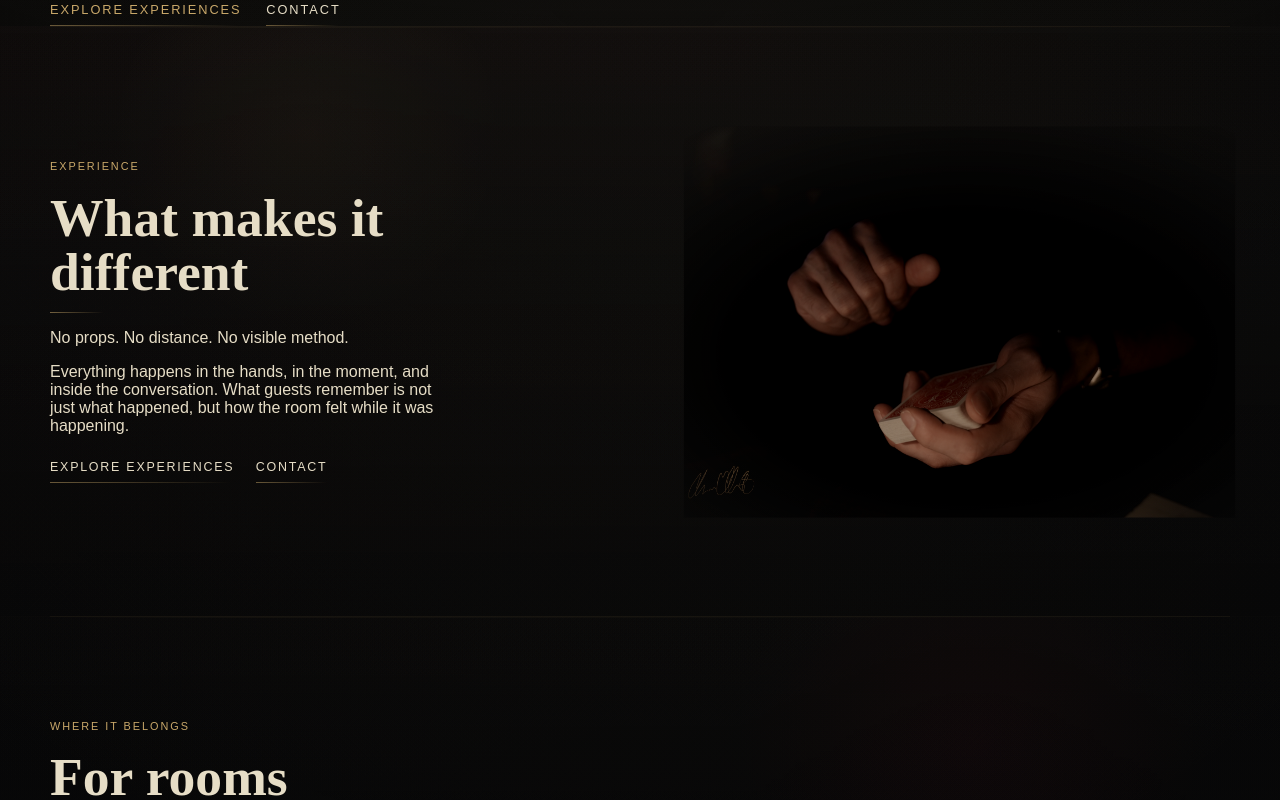
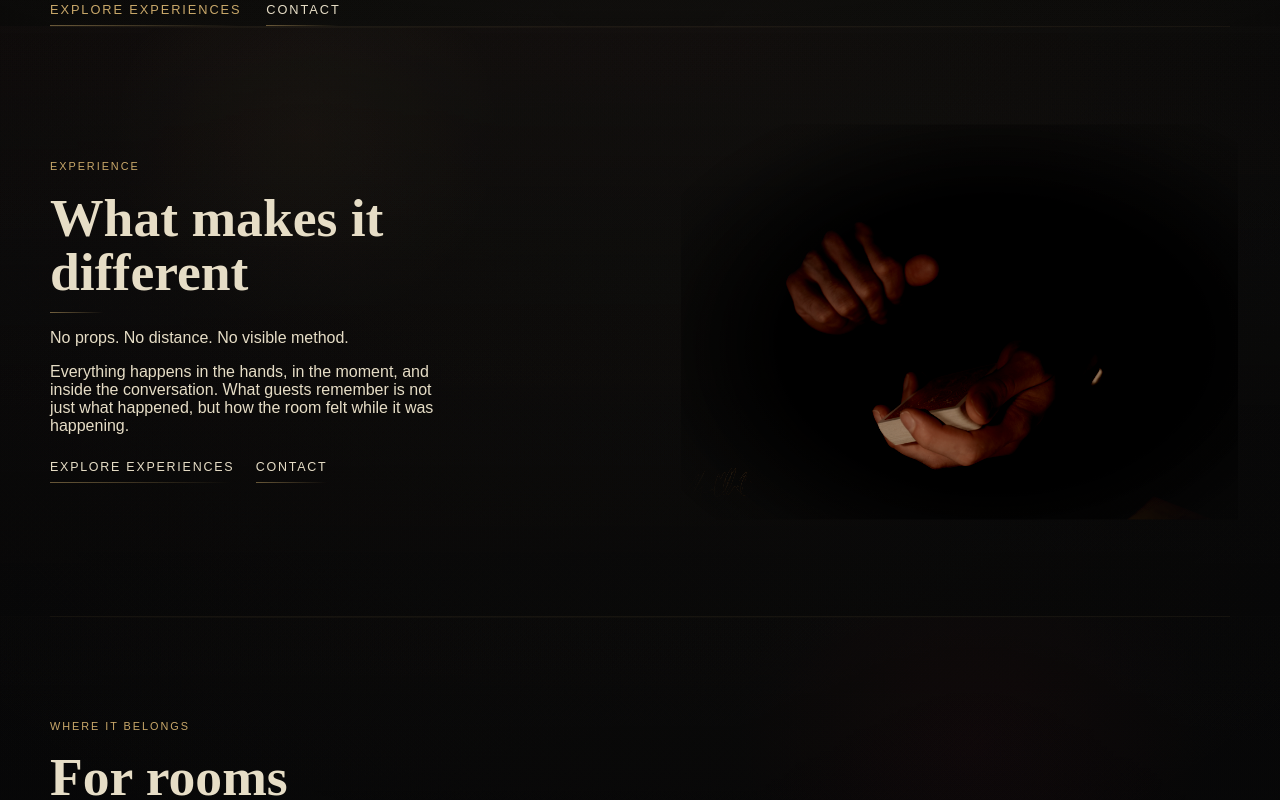
Before and after one commit to chaseellsworthiv-artifice/Artifice-Website, a Next.js app: page / in a window 1280 px wide. Shown: the part 2180-2980 px from the top of the page. Built offline with nearby package versions, Linux system fonts and the light colour scheme; a web font is replaced by a local one.

Commit message:
Rebuild hands image treatment

```diff
--- a/components/hero-experience.module.css
+++ b/components/hero-experience.module.css
@@ -993,16 +993,17 @@
 .experiencePhoto {
   min-height: 24rem;
   object-position: center 34%;
-  transform: scale(1.02);
-  filter: saturate(0.76) brightness(0.74) contrast(1.08) sepia(0.02);
+  transform: scale(1.03);
+  filter: saturate(0.74) brightness(0.76) contrast(1.36) sepia(0.02);
+  mix-blend-mode: lighten;
   border-radius: 0;
   outline: 0 !important;
   background: transparent !important;
   box-shadow: none !important;
   -webkit-mask-image:
-    radial-gradient(ellipse 82% 70% at 51% 58%, #000 0%, #000 40%, rgba(0, 0, 0, 0.88) 54%, rgba(0, 0, 0, 0.62) 69%, rgba(0, 0, 0, 0.28) 84%, transparent 100%);
+    radial-gradient(ellipse 68% 66% at 56% 55%, #000 0%, #000 44%, rgba(0, 0, 0, 0.9) 56%, rgba(0, 0, 0, 0.62) 70%, rgba(0, 0, 0, 0.24) 86%, rgba(0, 0, 0, 0.05) 96%, transparent 100%);
   mask-image:
-    radial-gradient(ellipse 82% 70% at 51% 58%, #000 0%, #000 40%, rgba(0, 0, 0, 0.88) 54%, rgba(0, 0, 0, 0.62) 69%, rgba(0, 0, 0, 0.28) 84%, transparent 100%);
+    radial-gradient(ellipse 68% 66% at 56% 55%, #000 0%, #000 44%, rgba(0, 0, 0, 0.9) 56%, rgba(0, 0, 0, 0.62) 70%, rgba(0, 0, 0, 0.24) 86%, rgba(0, 0, 0, 0.05) 96%, transparent 100%);
   -webkit-mask-repeat: no-repeat;
   mask-repeat: no-repeat;
   -webkit-mask-size: 100% 100%;
```
